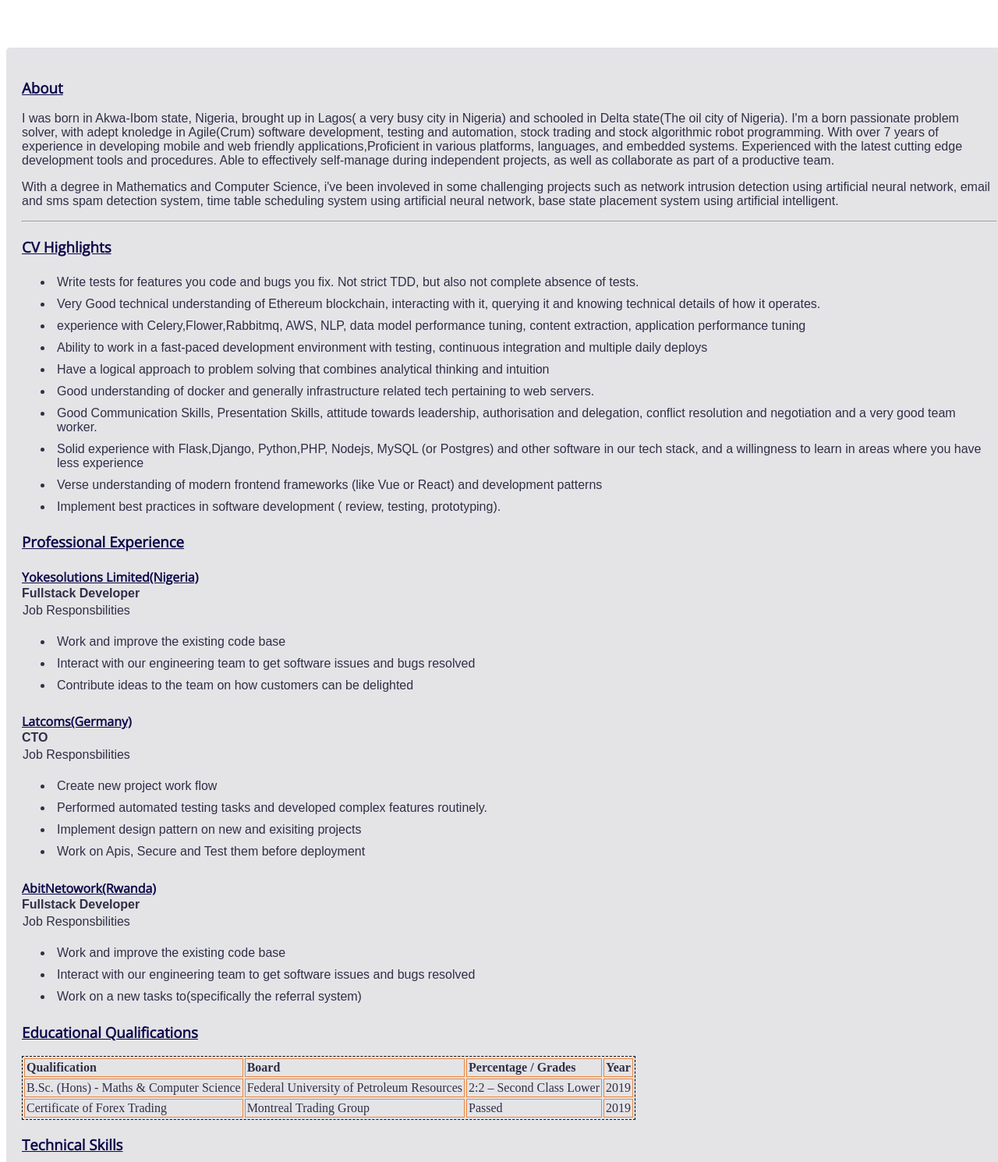
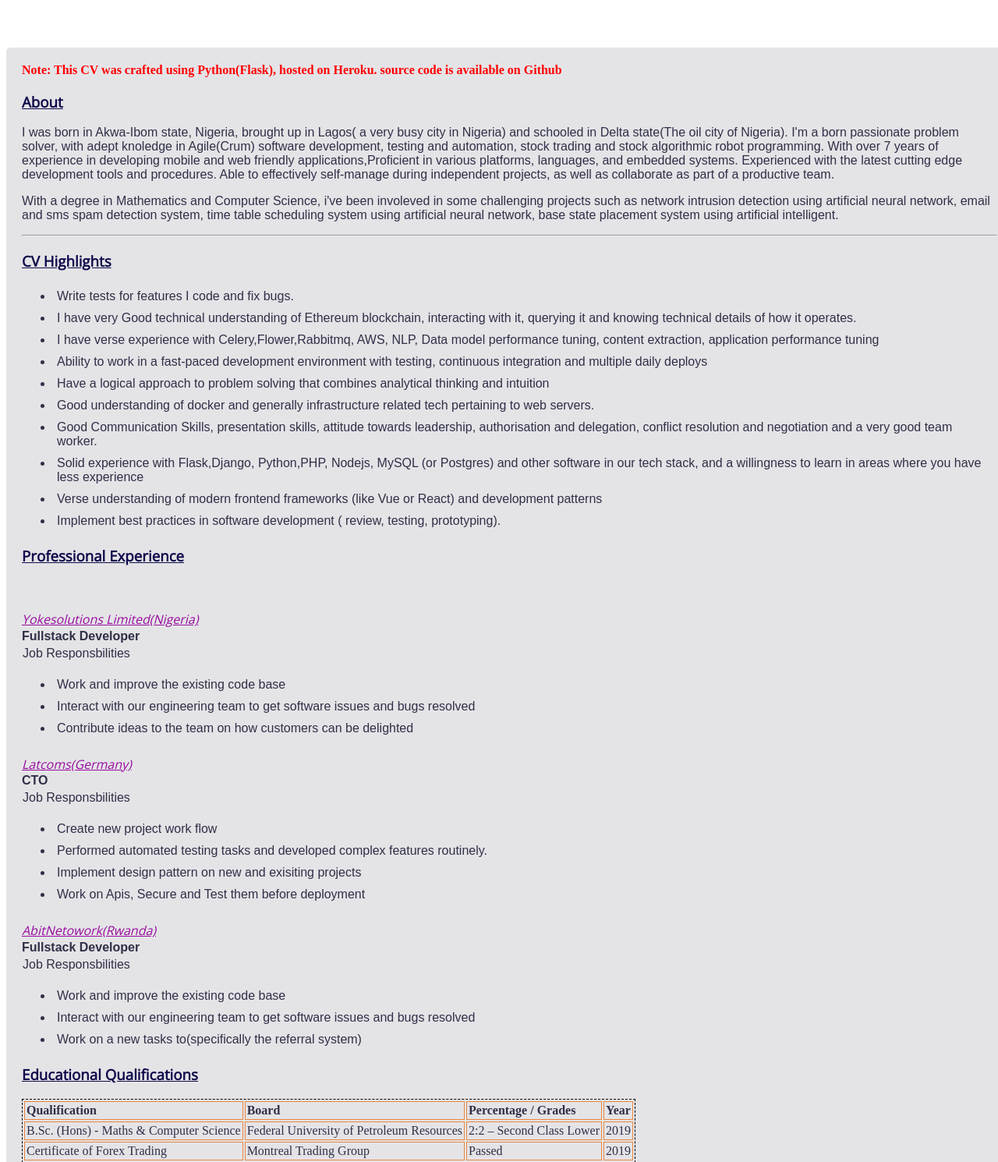
Before and after one commit to iamcoderisk/mywebsite, a Flask app: page / in a window 1280 px wide. Shown: the part 133-1623 px from the top of the page at 78% size. Run offline with Flask 2, Linux system fonts and the light colour scheme.

Commit message:
updated cv

```diff
--- a/app.py
+++ b/app.py
@@ -9,7 +9,7 @@ def index():
     return render_template('index.html',currentDate = now.strftime("%Y-%m-%d %H:%M:%S"))
 
 if __name__ == '__main__':
-    app.run()
+    app.run(debug=True)
 
 
 
--- a/static/app.css
+++ b/static/app.css
@@ -110,6 +110,9 @@ td {
 
 #company-name {
     height: 2px;
+    color:#980D9E !important;
+    font-style: oblique;
+    font-weight: 400;
     text-decoration: underline;
 }
 
--- a/templates/index.html
+++ b/templates/index.html
@@ -15,6 +15,7 @@
     <div class="left">
     </div>
     <div class="right">
+        <b style="color:red">Note: This CV was crafted using Python(Flask), hosted on Heroku. source code is available on Github</b>
         <h3>About</h3>
             <p>
                I was born in Akwa-Ibom state, Nigeria, brought up in Lagos( a very busy city in Nigeria) and schooled in Delta state(The oil city of Nigeria). I'm a born passionate problem solver, with adept knoledge in Agile(Crum) software development, testing and automation, stock trading and stock algorithmic robot programming.
@@ -30,15 +31,15 @@
         <h3>CV Highlights</h3>
         <p>
         <ul>
-            <li>Write tests for features you code and bugs you fix. Not strict TDD, but also not complete absence of tests.</li>
-            <li>Very Good technical understanding of Ethereum blockchain, interacting with it, querying it and knowing technical details
+            <li>Write tests for features I code and fix bugs.</li>
+            <li>I have very Good technical understanding of Ethereum blockchain, interacting with it, querying it and knowing technical details
             of how it operates.</li>
-            <li>experience with Celery,Flower,Rabbitmq, AWS, NLP, data model performance tuning, content extraction,
+            <li>I  have verse experience with Celery,Flower,Rabbitmq, AWS, NLP, Data model performance tuning, content extraction,
             application performance tuning</li>
             <li>Ability to work in a fast-paced development environment with testing, continuous integration and multiple daily deploys</li>
             <li>Have a logical approach to problem solving that combines analytical thinking and intuition</li>
             <li>Good understanding of docker and generally infrastructure related tech pertaining to web servers.</li>
-            <li>Good Communication Skills, Presentation Skills, attitude towards leadership, authorisation and delegation,
+            <li>Good Communication Skills, presentation skills, attitude towards leadership, authorisation and delegation,
                 conflict resolution and negotiation and a very good team worker.</li>
                 <li>Solid experience with Flask,Django, Python,PHP, Nodejs, MySQL (or Postgres) and other software in our tech stack, and a willingness to
                 learn in areas where you have less experience</li>
@@ -47,6 +48,7 @@
         </ul>
         </p>
         <h3>Professional Experience</h3>
+        <br/>
         <h4 id="company-name">Yokesolutions Limited(Nigeria)</h4>
         <p id="job-title"><strong>Fullstack Developer</strong></p>
         <p id="job-responsibilities">Job Responsbilities</p>
@@ -79,6 +81,7 @@
             <li>Work on a new tasks to(specifically the referral system)</li>
         </ul>
         </p>
+
         <h3>Educational Qualifications</h3>
         <table>
             <tr id="heading">
```
